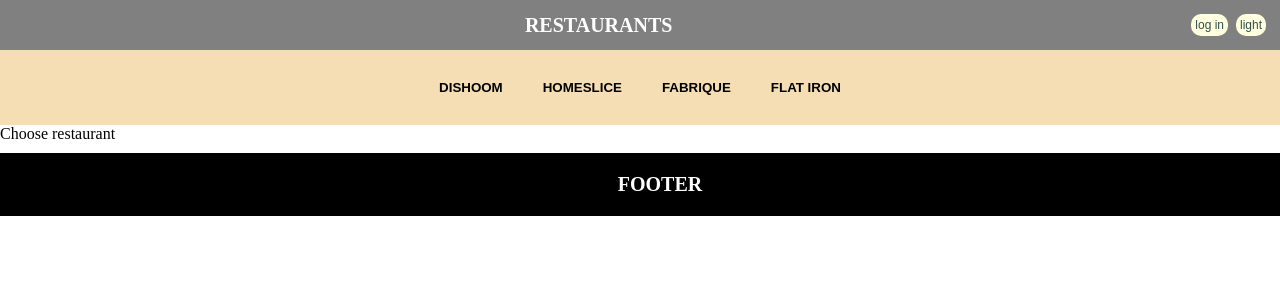
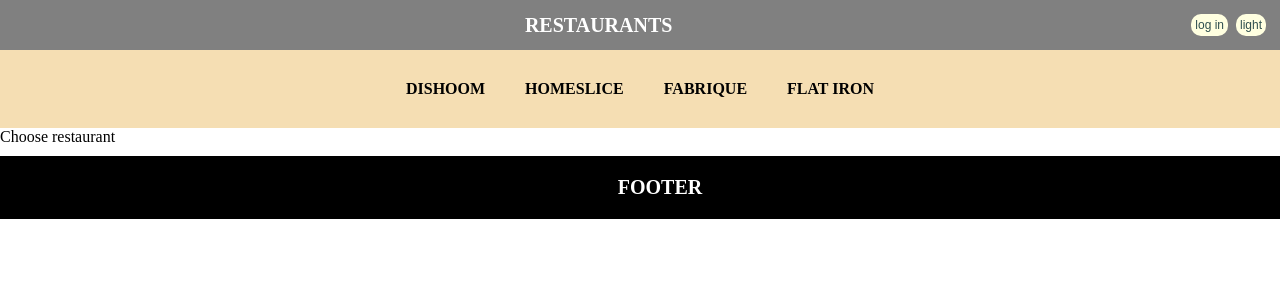
Before and after one commit to maxfedorov/learn-js-react, a React (Vite) app: page /restaurants in a window 1280 px wide. Shown: the top 300 px of the page. Built offline with nearby package versions, Linux system fonts and the light colour scheme.

Commit message:
task 8 completed

```diff
--- a/src/components/tab/restaurant-tab.jsx
+++ b/src/components/tab/restaurant-tab.jsx
@@ -4,21 +4,18 @@
 import { selectRestaurantById } from "../../redux/entities/restaurants/slice.js";
 import { NavLink } from "react-router";
 
-const RestaurantTab = ({ restaurantId, onClick }) => {
+const RestaurantTab = ({ restaurantId }) => {
   const { name } = useSelector((state) =>
     selectRestaurantById(state, restaurantId),
   );
   return (
-    <NavLink to={`/restaurants/${restaurantId}`}>
-      {({ isActive }) => (
-        <button
-          onClick={onClick}
-          disabled={isActive}
-          className={classNames(styles.tab, isActive && styles.active)}
-        >
-          {name}
-        </button>
-      )}
+    <NavLink
+      to={`/restaurants/${restaurantId}`}
+      className={({ isActive }) =>
+        classNames(styles.tab, isActive && styles.active)
+      }
+    >
+      {name}
     </NavLink>
   );
 };
--- a/src/components/tab/restaurant-tab.module.css
+++ b/src/components/tab/restaurant-tab.module.css
@@ -6,6 +6,7 @@
     color: black;
     font-weight: bold;
     text-transform: uppercase;
+    text-decoration: none;
 }
 
 .tab:hover {
```
